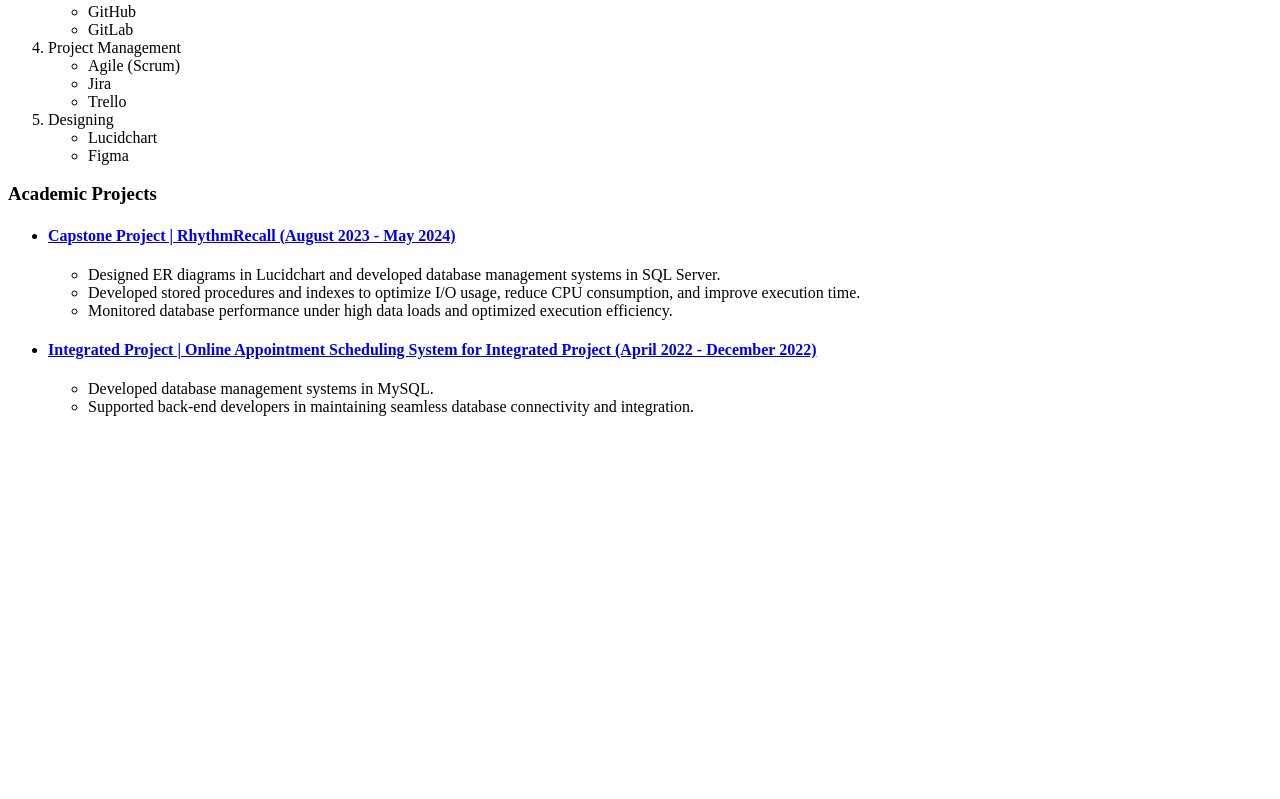
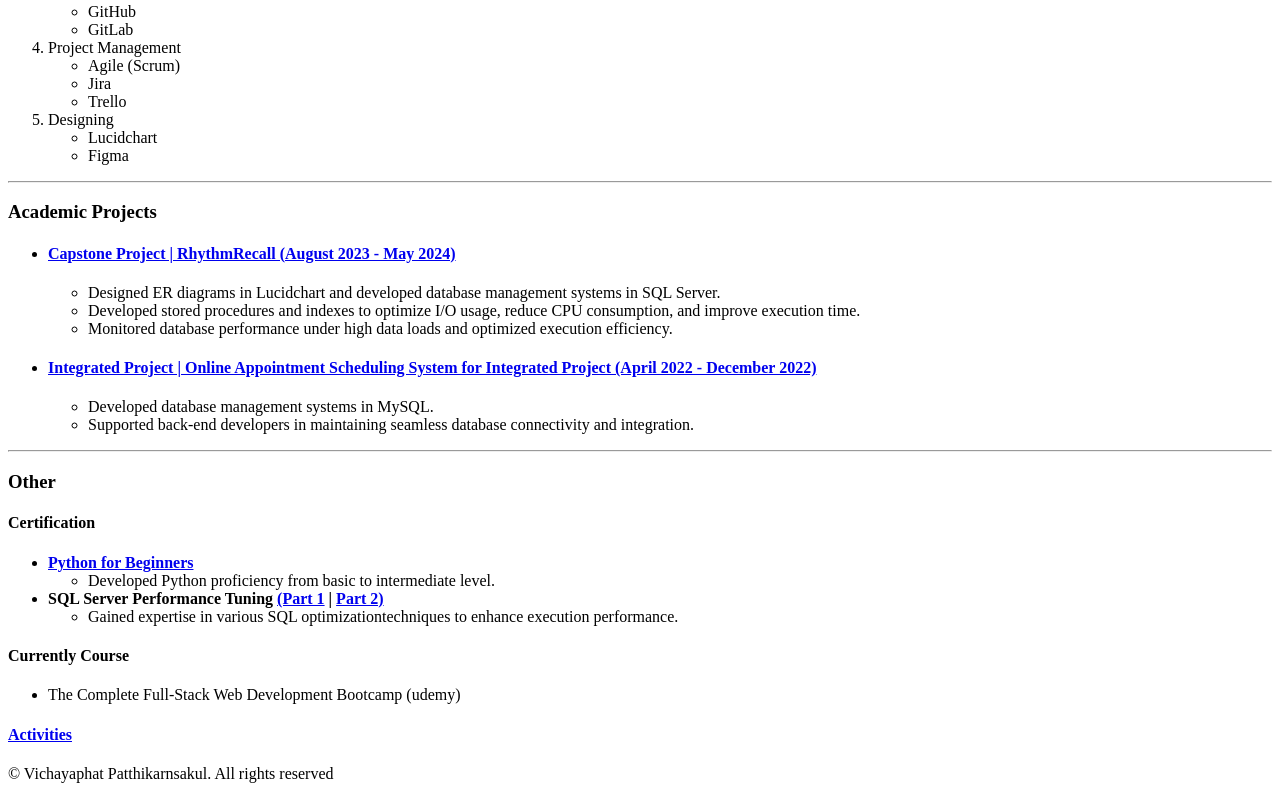
Before and after one commit to JustAnfieldz/FullStack-Web-Development_Course, a plain HTML site: page 00_Capstone Project/1 Online Resume/index.html in a window 1280 px wide. Shown: the part 1317-2116 px from the top of the page. Before the commit the page ends 1749 px from the top, so only its background shows below. Drawn offline with Linux system fonts and the light colour scheme.

Commit message:
Completed Capstone 1

```diff
--- a/00_Capstone Project/1 Online Resume/index.html
+++ b/00_Capstone Project/1 Online Resume/index.html
@@ -5,6 +5,7 @@
     <title>My Resume</title>
 </head>
 <body>
+    <center>
         <h1>Vichayaphat Patthikarnsakul</h1>
         <h2>
             Student at School of Information Technology (SIT),
@@ -13,6 +14,7 @@
         <p><a href="public/contact.html">Contact Information</a></p>
         <img src="assets/images/DSC_7435.png" alt="Anfield" height="300" />
 
+    </center>
     <h3>Professional Summary</h3>
     <p>
         Bachelor of Science graduate in Information Technology from KMUTT with practical experience in software
@@ -24,7 +26,9 @@
         techniques to improve execution performance. Highly adaptable and eager to grow as a software engineer
         with a strong foundation in database-centric development.
     </p>
+
     <hr>
+
     <h3>Professional Experience</h3>
     <ul>
         <li>
@@ -101,6 +105,9 @@
             </ul>
         </li>
     </ol>
+
+    <hr>
+
     <h3>Academic Projects</h3>
     <ul>
         <li>
@@ -130,5 +137,36 @@
             </ul>
         </li>
     </ul>
+
+    <hr>
+
+    <h3>Other</h3>
+    <h4>Certification</h4>
+    <ul>
+        <li>
+            <b><a href="https://www.udemy.com/certificate/UC-a165de47-b296-4355-bf83-17c66362c086/">Python for Beginners</a></b>
+            <ul>
+                <li>Developed Python proficiency from basic to intermediate level.</li>
+            </ul>
+        </li>
+        <li>
+            <b>
+                SQL Server Performance Tuning <a href="https://www.udemy.com/certificate/UC-02e65c91-3f67-43d1-a39a-ea2c1b326d5d/">(Part 1</a>
+                | <a href="https://www.udemy.com/certificate/UC-bd1a7540-2743-44b0-8e5d-817ee81b4dae/">Part 2)</a>
+            </b>
+            <ul>
+                <li>Gained expertise in various SQL optimizationtechniques to enhance execution performance.</li>
+            </ul>
+        </li>
+    </ul>
+    <h4>Currently Course</h4>
+    <ul>
+        <li>The Complete Full-Stack Web Development Bootcamp (udemy)</li>
+    </ul>
+    <h4><a href="public/activities.html">Activities</a></h4>
+
+    <footer>
+        <p>© Vichayaphat Patthikarnsakul. All rights reserved</p>
+    </footer>
 </body>
 </html>
```
Also changed, not shown: 00_Capstone Project/1 Online Resume/public/activities.html (+6 -0 lines), 00_Capstone Project/1 Online Resume/public/contact.html (+5 -0 lines), 00_Capstone Project/1 Online Resume/README.md. Lines whose indentation alone changed are shown as unchanged.
